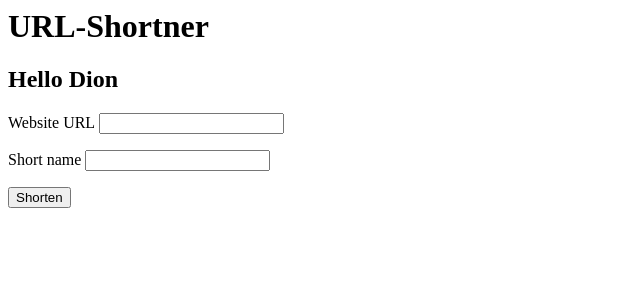
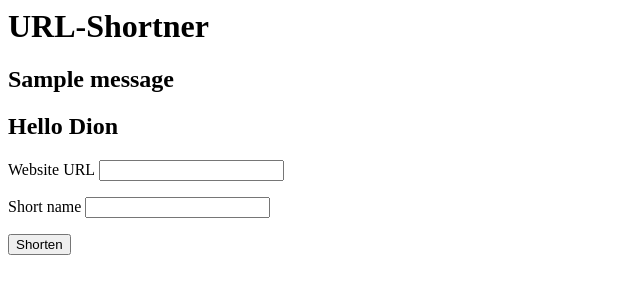
Before and after one commit to diondresschers/url-shortner, a Flask app: page / in a window 1280 px wide. Shown: the top 300 px of the page, without its empty margins (0-640 px from the left). Run offline with Flask 3, Linux system fonts and the light colour scheme; one stand-in notice (Sample message) is shown.

Commit message:
added flash messages

```diff
--- a/app.py
+++ b/app.py
@@ -5,10 +5,12 @@ from flask import redirect
 from flask import url_for
 import json # install json via pip
 import os.path # needed to read data from a file
+from flask import flash
 
 # This file is `hello.py` but if it was `app.py`, than you don't have to specify `export FLASK_APP=app`.
 
 app = Flask(__name__) # We've just imported `Flask` from line 1. The `__name__`  is the app we currenty run (thus `hello.py`).
+app.secret_key = '&%%@&^$)()%*%' # needed to send securely send data from flash messages to the user.
 
 # print(__name__) # This is the `hello` name, which is determined by the `hello.py` file.
 
@@ -31,7 +33,8 @@ def your_url(): # Python functions, don't allow dashes, so we use `_`.
     if os.path.exists('urls.json'): # if the file exists
       with open('urls.json') as urls_file:
         urls = json.load(urls_file) # put all the data from the file in the dictionary called `urls`
-    if request.form['code'] in urls.keys(): # if the code already exist in the key values:
+    if request.form['code'] in urls.keys(): # if the code (short name) already exist in the key values:
+      flash('That short name has already been taken. Please select another name.')
       return redirect(url_for('home'))
 
     urls[request.form['code']] = {'url':request.form['url']} # if the form name is not correct than you can get the error in the browser: `Bad Request The browser (or proxy) sent a request that this server could not understand.`
--- a/templates/home.html
+++ b/templates/home.html
@@ -1,5 +1,8 @@
 <h1>URL-Shortner</h1>
 
+{% for message in get_flashed_messages() %} <!-- -->
+<h2>{{ message }}</h2>
+{% endfor %}
 <h2>Hello {{name }}</h2>
 
 <form action="your-url" method="post"> <!-- # This wants to send you to the URL with your-url behind, without `method="post"`, it's a GET-request, this visible in the URL bar of the web browser, also specify this as an argument in the decorator , `methods=["GET", "POST"]` -->
```
